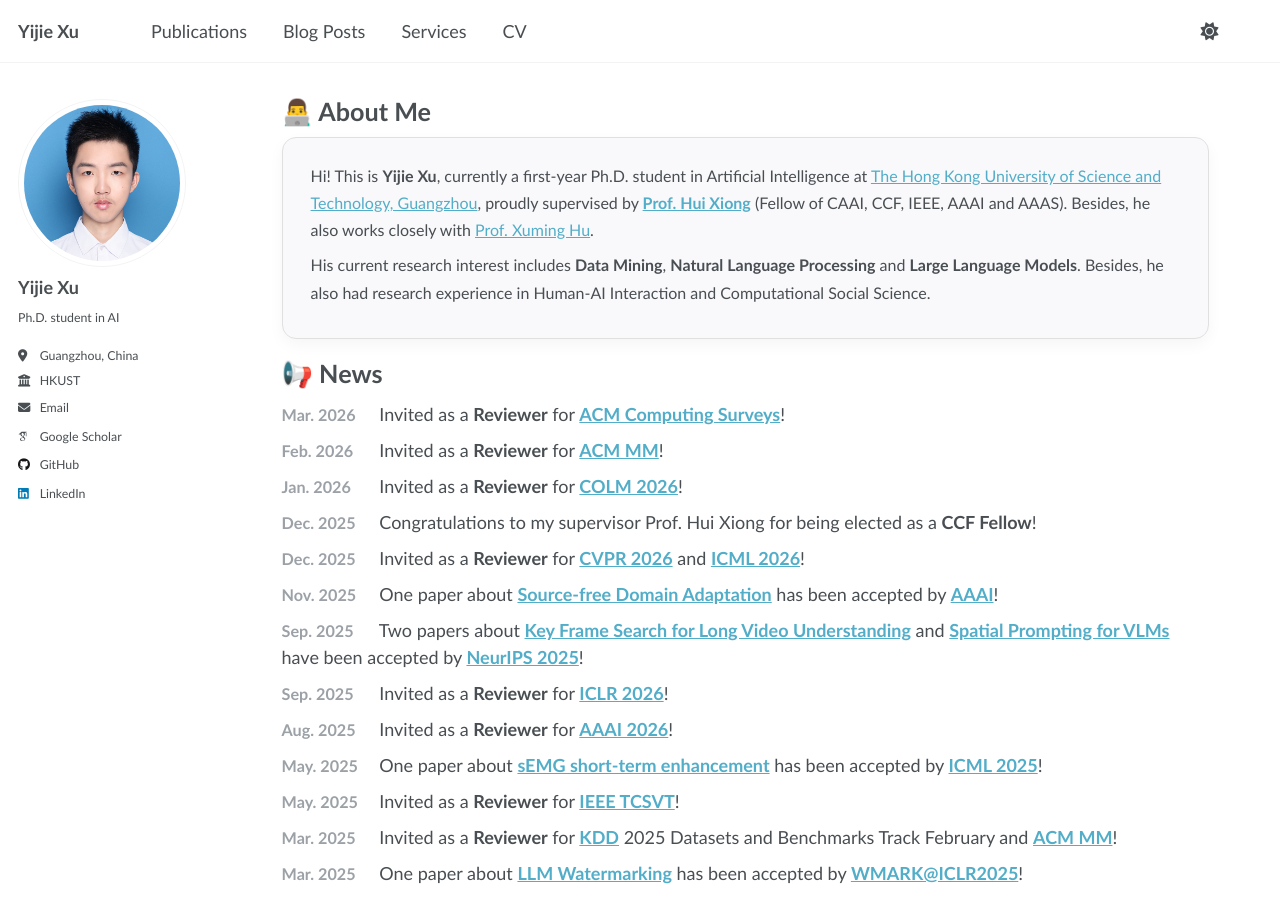
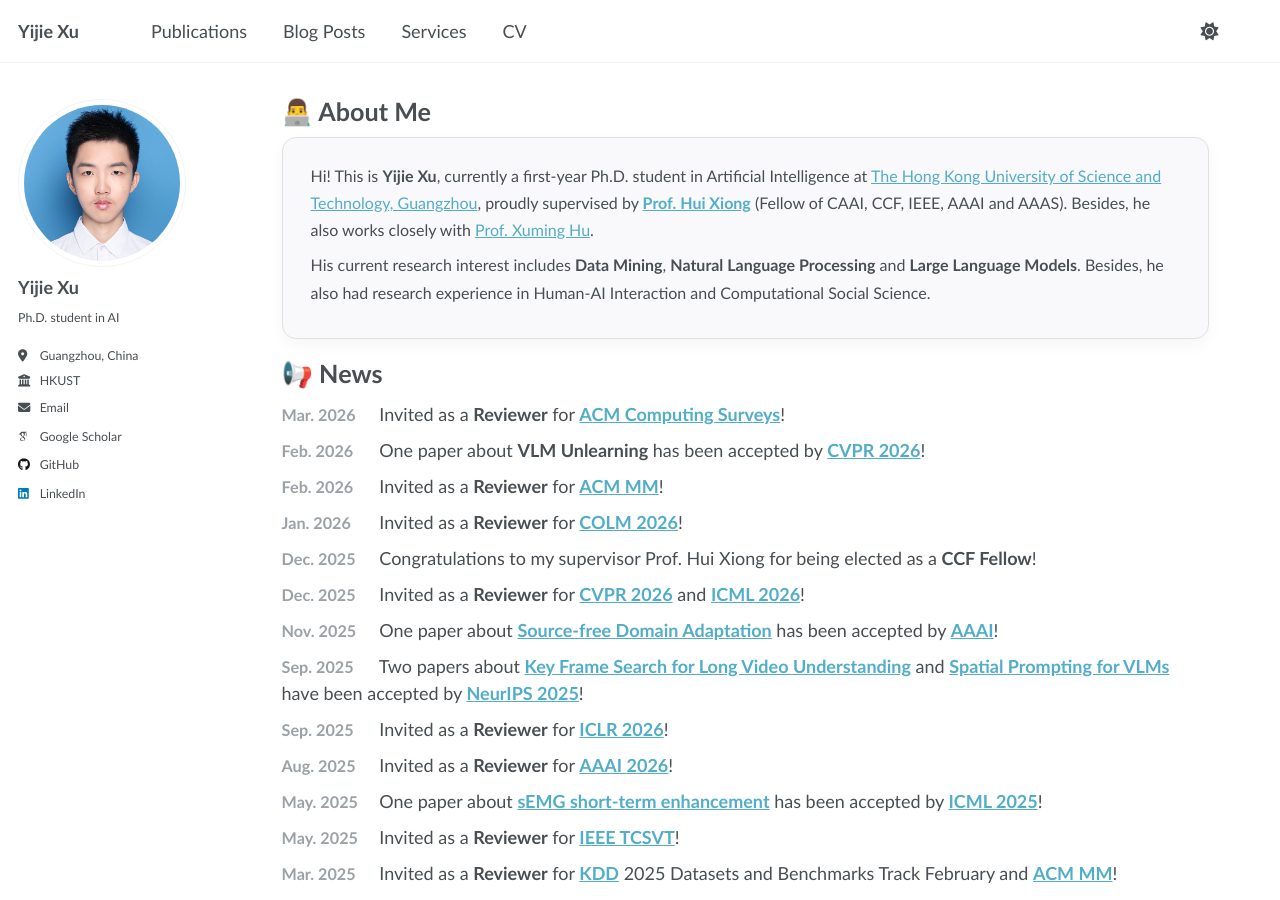
Before and after one commit to yeahjack/yeahjack.github.io, a Jekyll site: the page built from _pages/about.md, in a window 1280 px wide and 900 px high. Built offline with Jekyll 4.4.1, drawn with Linux system fonts in a browser that asks for light colours; some web fonts are replaced; a script that is not in the unit is left out.

Commit message:
add cvpr

```diff
--- a/_pages/about.md
+++ b/_pages/about.md
@@ -23,6 +23,8 @@ redirect_from:
 
 # 📢 News
 <span class="news-date">Mar. 2026</span> Invited as a **Reviewer** for [**ACM Computing Surveys**](https://dl.acm.org/journal/csur)!
+
+<span class="news-date">Feb. 2026</span> One paper about <strong>VLM Unlearning</strong> has been accepted by [**CVPR 2026**](https://cvpr.thecvf.com/)!
 
 <span class="news-date">Feb. 2026</span> Invited as a **Reviewer** for [**ACM MM**](https://2026.acmmm.org/)!
 
```
